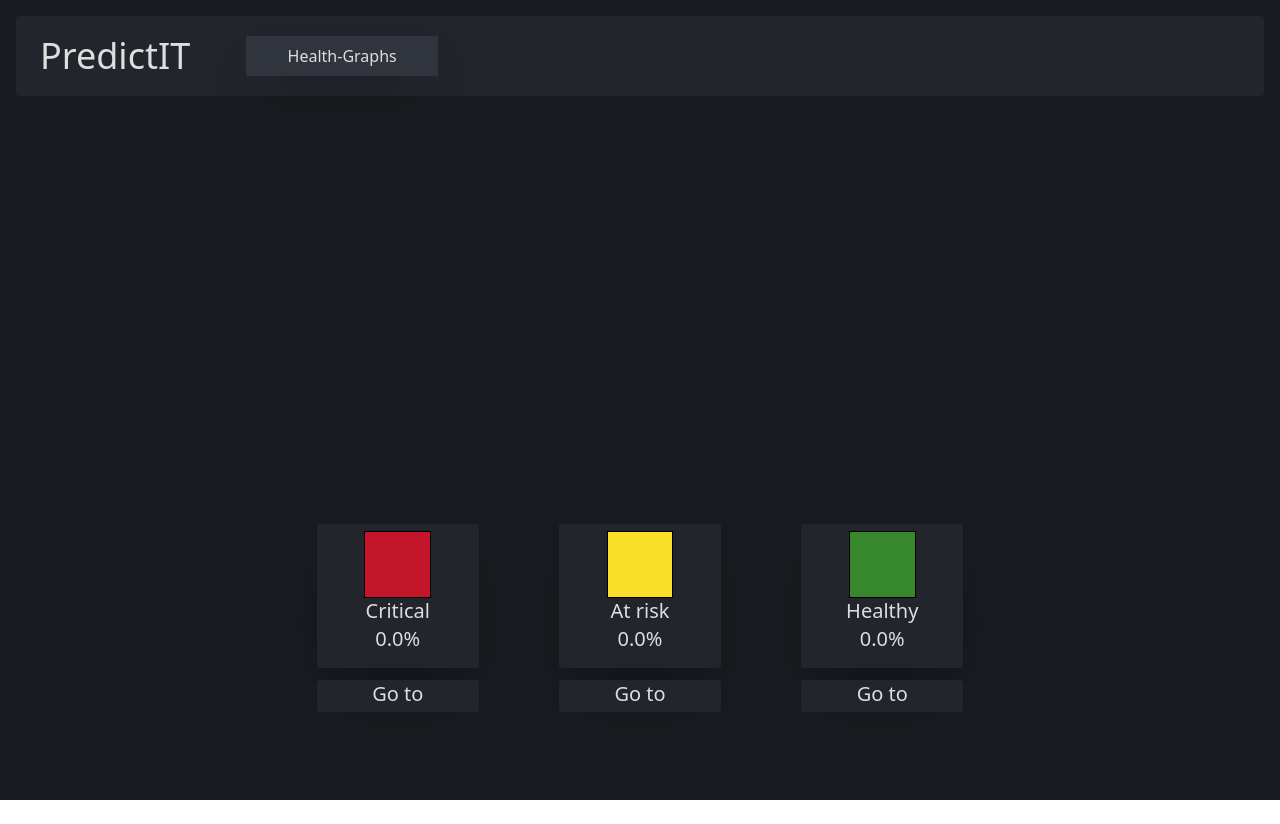
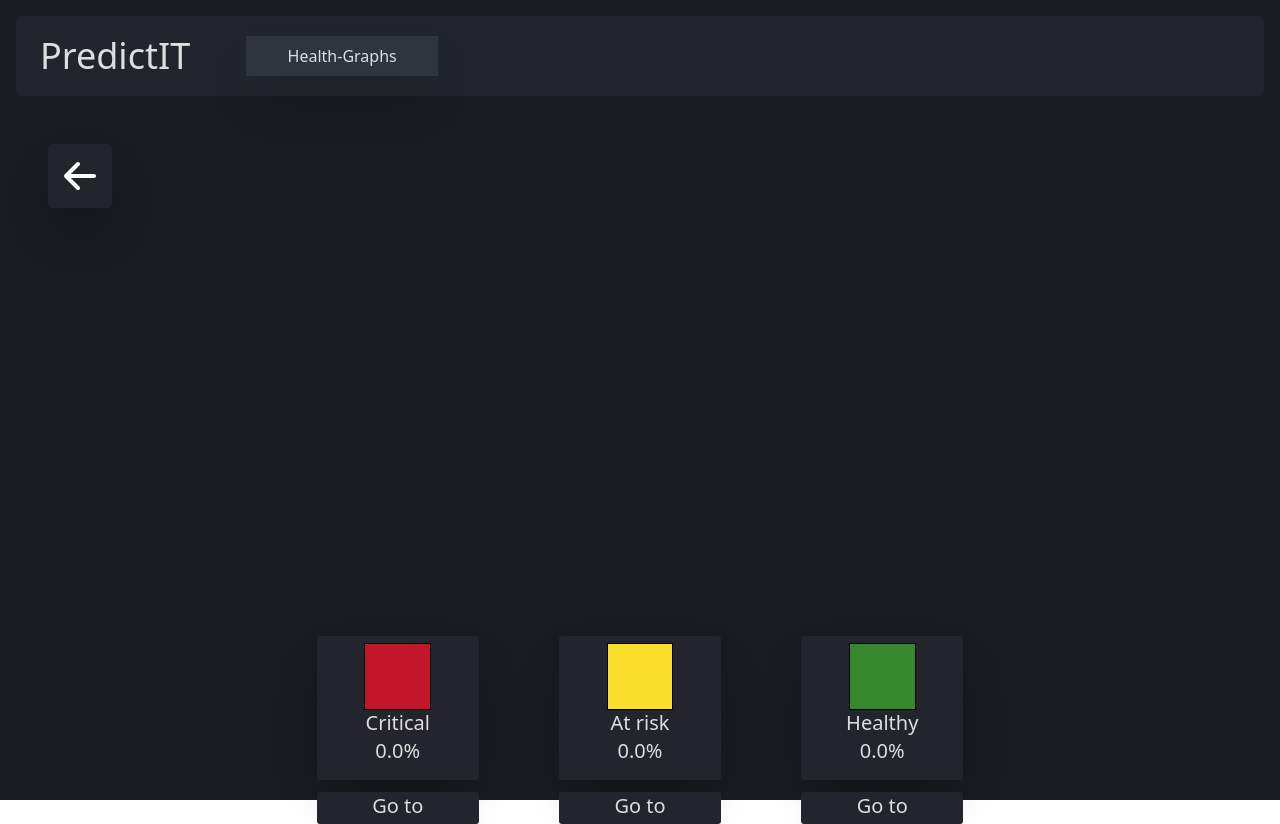
Before and after one commit to camelCaseCrew/itu_predictive_maintenance, a Next.js app in the folder frontend/: page / in a window 1280 px wide. Before the commit the page ends 800 px from the top, so only its background shows below. Built offline with nearby package versions, Linux system fonts and the light colour scheme.

Commit message:
Added: BackButton to the interface

```diff
--- a/frontend/src/pages/_app.tsx
+++ b/frontend/src/pages/_app.tsx
@@ -1,10 +1,12 @@
 import '@/styles/globals.css'
 import Navbar from '@/components/Navbar'
 import type { AppProps } from 'next/app'
+import BackButton from '@/components/BackButton'
 
 export default function App({ Component, pageProps }: AppProps) {
   return <div id="main" className='bg-background w-screen h-screen p-4'>
       <Navbar />
+      <BackButton></BackButton>
       <Component {...pageProps} />
     </div>
 }
```
